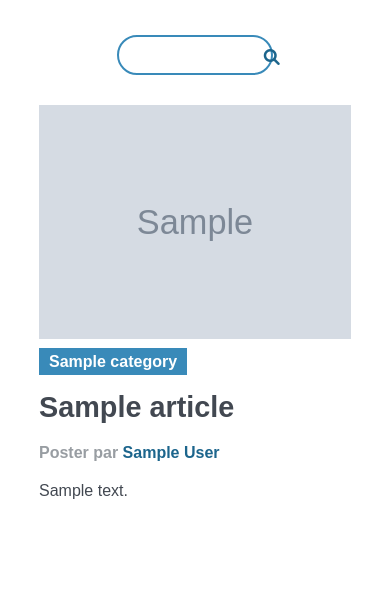
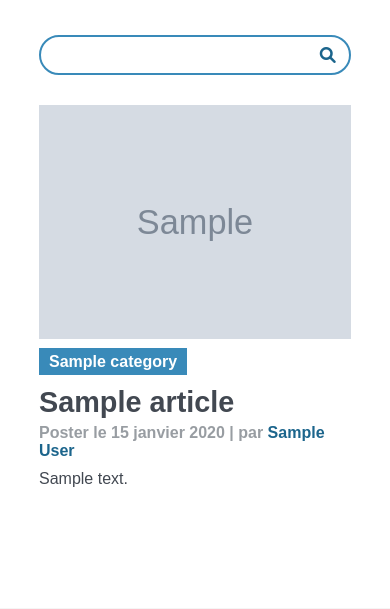
Before and after one commit to GraceKabongo/Bleu-Blanc, a Django app: template blog/templates/blog/search.html in a window 390 px wide. Shown: the part 62-671 px from the top of the page. Run offline with Django 4.2, Linux system fonts and the light colour scheme; the template is opened without the code that fills it: most values are stand-ins (such as "Sample title", 1, 10 or a date in 2020); grey boxes marked "Sample" are stand-in pictures; some web fonts are replaced.

Commit message:
update responsive

```diff
--- a/blog/templates/blog/article.html
+++ b/blog/templates/blog/article.html
@@ -6,8 +6,9 @@
     <div class="article-header">
       <h1 class="article-title">{{ article.title|capfirst }}</h1>
       <div class="article-date">
-        <p>{{ article.created_at.date }}</p>
-        <p>Par {{ article.author|capfirst }}</p>
+        <p>Poster le {{ article.created_at.date }}</p>
+        |
+        <p>par {{ article.author|capfirst }}</p>
       </div>
     </div>
 
--- a/blog/templates/blog/index.html
+++ b/blog/templates/blog/index.html
@@ -14,7 +14,7 @@
 <section class="container">
 
   {% for article in page_obj %}
-      {% include 'article.html' %}
+      {% include 'article-card.html' %}
   {% endfor %}
 
   <div class="pagination">
--- a/blog/templates/blog/search.html
+++ b/blog/templates/blog/search.html
@@ -11,7 +11,7 @@
 
       <ul>
         {% for article in page_obj %}
-          {% include 'article.html' %}
+          {% include 'article-card.html' %}
         {% endfor %}
 
         {% if is_empty %}
--- a/static/css/responsive.css
+++ b/static/css/responsive.css
@@ -99,6 +99,15 @@
   .article h2 {
     font-size: 1.5rem;
   }
+
+  .search-page #search-input {
+    width: 100%;
+  }
+
+  .search-page i {
+    left: 95%;
+    bottom: 12px;
+  }
 }
 
 @media only screen and (max-width: 655px) {
@@ -145,4 +154,12 @@
   .article p {
     text-align: justify;
   }
+
+  .search-page i {
+    left: 90%;
+  }
+
+  .article-title {
+    font-size: 1.5rem;
+  }
 }
--- a/static/css/style.css
+++ b/static/css/style.css
@@ -212,8 +212,8 @@ img {
 }
 
 .article-card .article-card-info h2 {
-  margin: 20px 0;
-  font-size: 2.4rem;
+  margin: 15px 0 5px 0;
+  font-size: 2rem;
   letter-spacing: 1.5;
   color: #424851;
 }
@@ -221,7 +221,7 @@ img {
 .article-card .article-card-info .author {
   color: #989da2;
   font-weight: bold;
-  margin-bottom: 20px;
+  margin-bottom: 10px;
 }
 
 .article-card .article-card-info .author span {
@@ -319,7 +319,7 @@ img {
 
 .article-title {
   margin: 50px 0 10px;
-  font-size: 3rem;
+  font-size: 2.5rem;
   color: black;
   font-family: "Libre Baskerville", serif;
 }
--- a/templates/article.html
+++ b/templates/article-card.html
@@ -21,7 +21,8 @@
     <h2><a href="{% url 'article' article.id %}">{{ article.title }}</a></h2>
 
     <div class="author">
-      Poster par <span>{{ article.author|capfirst }}</span>
+      Poster le {{ article.created_at.date }} | par
+      <span>{{ article.author|capfirst }}</span>
     </div>
 
     <div class="description">{{ article.description }}</div>
```
Also changed, not shown: uploads/articles/portrait-g77ecc6d27_1920.jpg (added), uploads/articles/test1.jpg (added).
